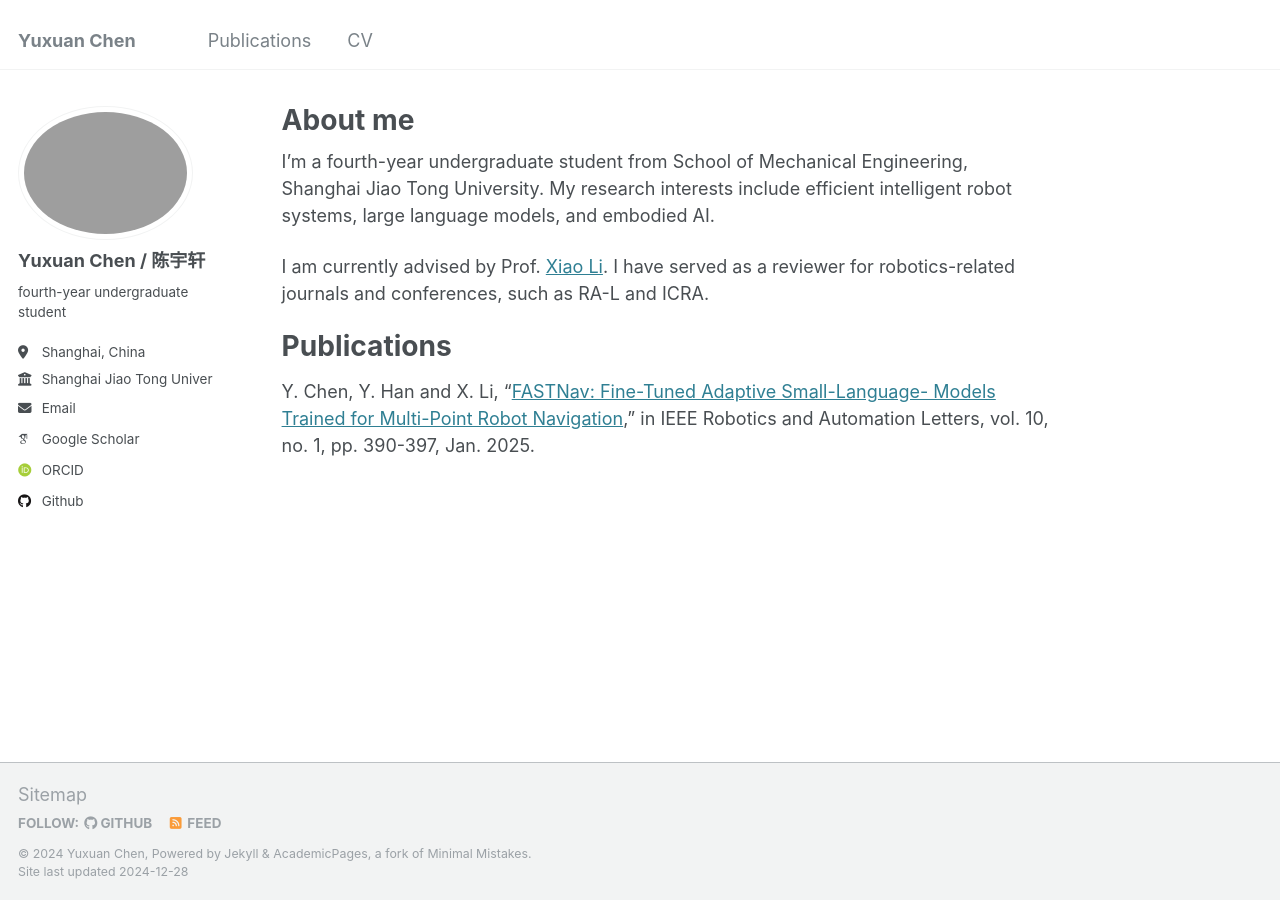
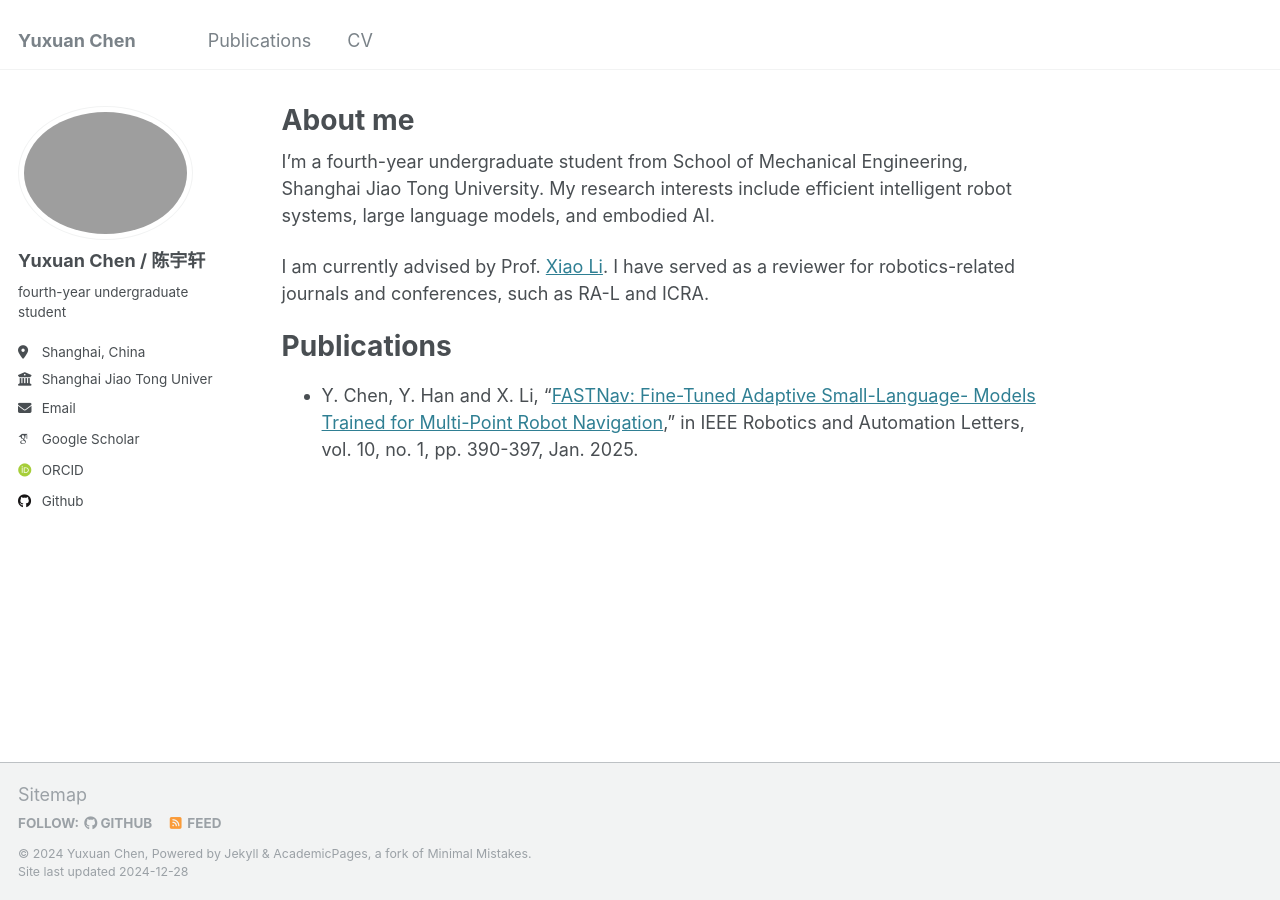
Before and after one commit to Elycyx/Elycyx.github.io, a Jekyll site: the page built from _pages/about.md, in a window 1280 px wide. Built offline with Jekyll 4.4.1, drawn with Linux system fonts in a browser that asks for light colours; some web fonts are replaced.

```diff
--- a/_pages/about.md
+++ b/_pages/about.md
@@ -13,4 +13,4 @@ I am currently advised by Prof. [Xiao Li](https://me.sjtu.edu.cn/teacher_directo
 
 # Publications
 
-Y. Chen, Y. Han and X. Li, "[FASTNav: Fine-Tuned Adaptive Small-Language- Models Trained for Multi-Point Robot Navigation](https://elycyx.github.io/publications/2024-11-25-FASTNav)," in IEEE Robotics and Automation Letters, vol. 10, no. 1, pp. 390-397, Jan. 2025.
+* Y. Chen, Y. Han and X. Li, "[FASTNav: Fine-Tuned Adaptive Small-Language- Models Trained for Multi-Point Robot Navigation](https://elycyx.github.io/publications/2024-11-25-FASTNav)," in IEEE Robotics and Automation Letters, vol. 10, no. 1, pp. 390-397, Jan. 2025.
```
